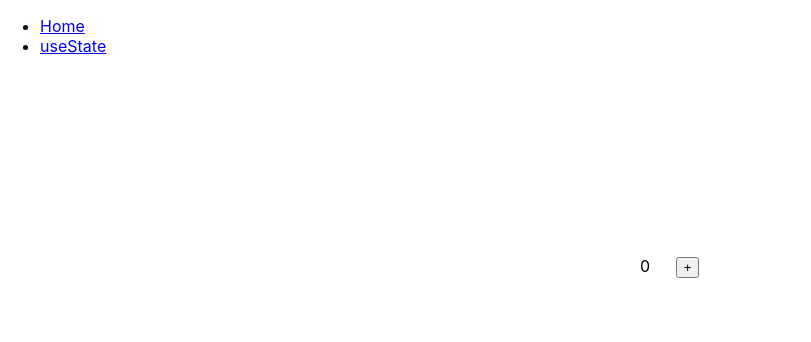
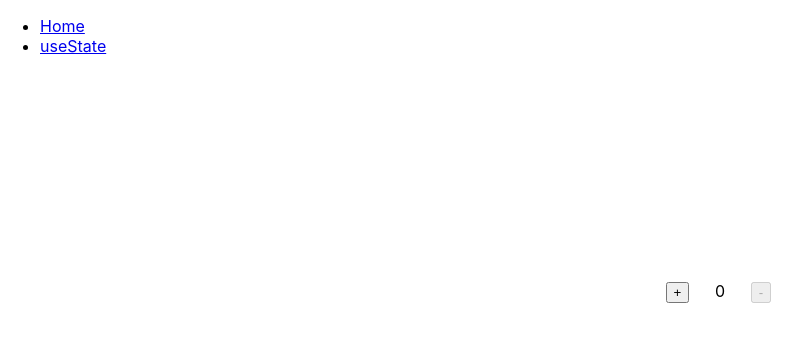
Before and after one commit to Maede-Dev/all-react-hooks, a React (Create React App) app: page /useState in a window 1280 px wide. Shown: the top 342 px of the page, without its empty margins (0-811 px from the left). Built offline with nearby package versions, Linux system fonts and the light colour scheme.

Commit message:
handle useState

```diff
--- a/src/pages/components/useState/UseState.js
+++ b/src/pages/components/useState/UseState.js
@@ -4,14 +4,28 @@ import s from "./style.module.scss";
 const UseState = () => {
   const [counter, setCounter] = useState(0);
 
-  const increment = () => {
-    setCounter(counter + 1);
-  };
+  // const increment = () => {
+  //   setCounter(counter + 1);
+  // };
+
+  // const decrement = () => {
+  //   if (counter >= 1) {
+  //     setCounter(counter - 1);
+  //   }
+  // };
+
   return (
     <div className={s.container}>
+      <button onClick={() => setCounter(counter + 1)} className={s.btn}>
+        +
+      </button>
       {counter}
-      <button onClick={increment} className={s.btn}>
-        +
+      <button
+        onClick={() => setCounter(counter - 1)}
+        className={s.btn}
+        disabled={counter <= 1}
+      >
+        -
       </button>
     </div>
   );
--- a/src/pages/components/useState/style.module.scss
+++ b/src/pages/components/useState/style.module.scss
@@ -3,6 +3,6 @@
   align-items: center;
   margin: 200px 50%;
   .btn {
-    margin-left: 2%;
+    margin: 2%;
   }
 }
```
